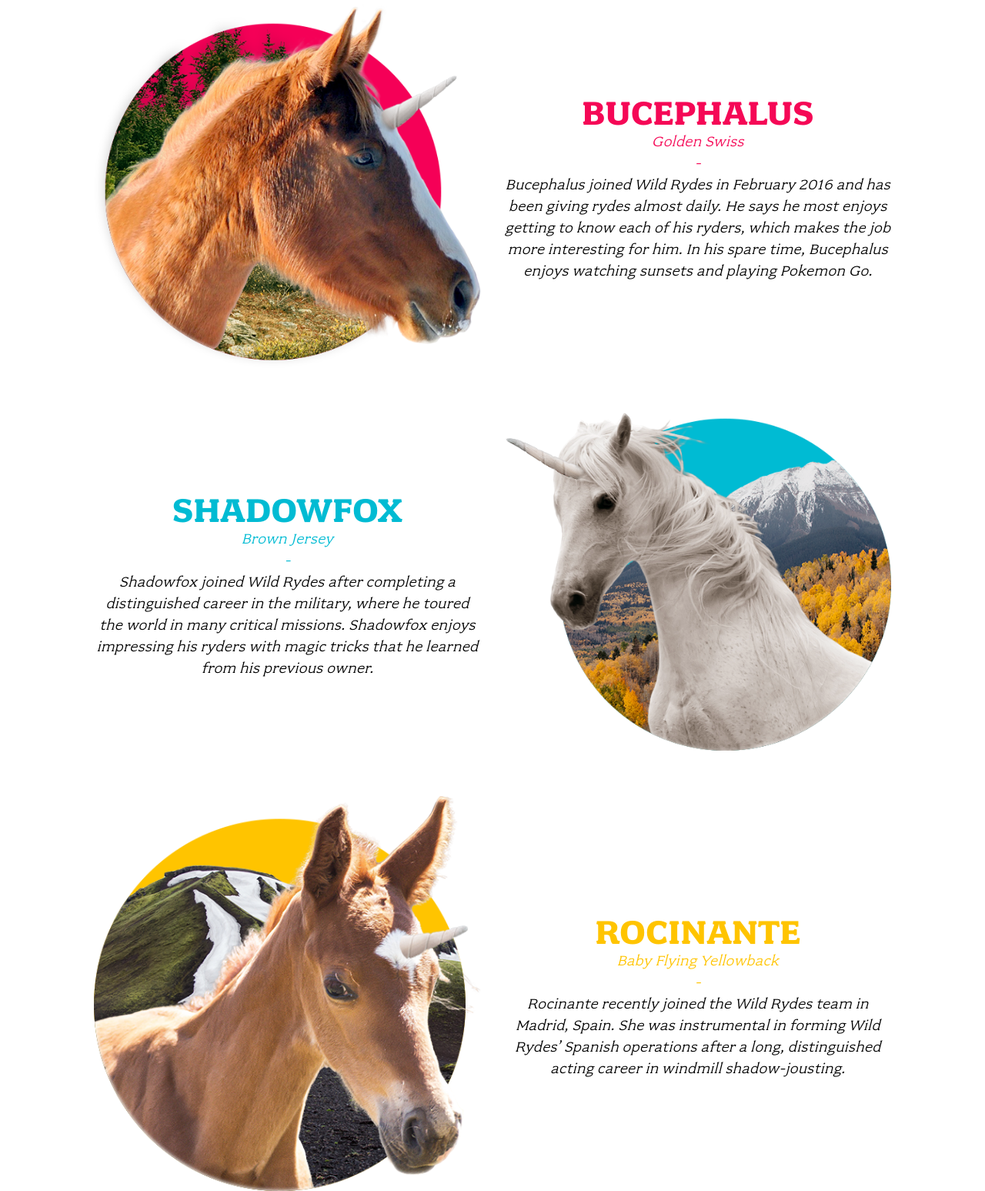
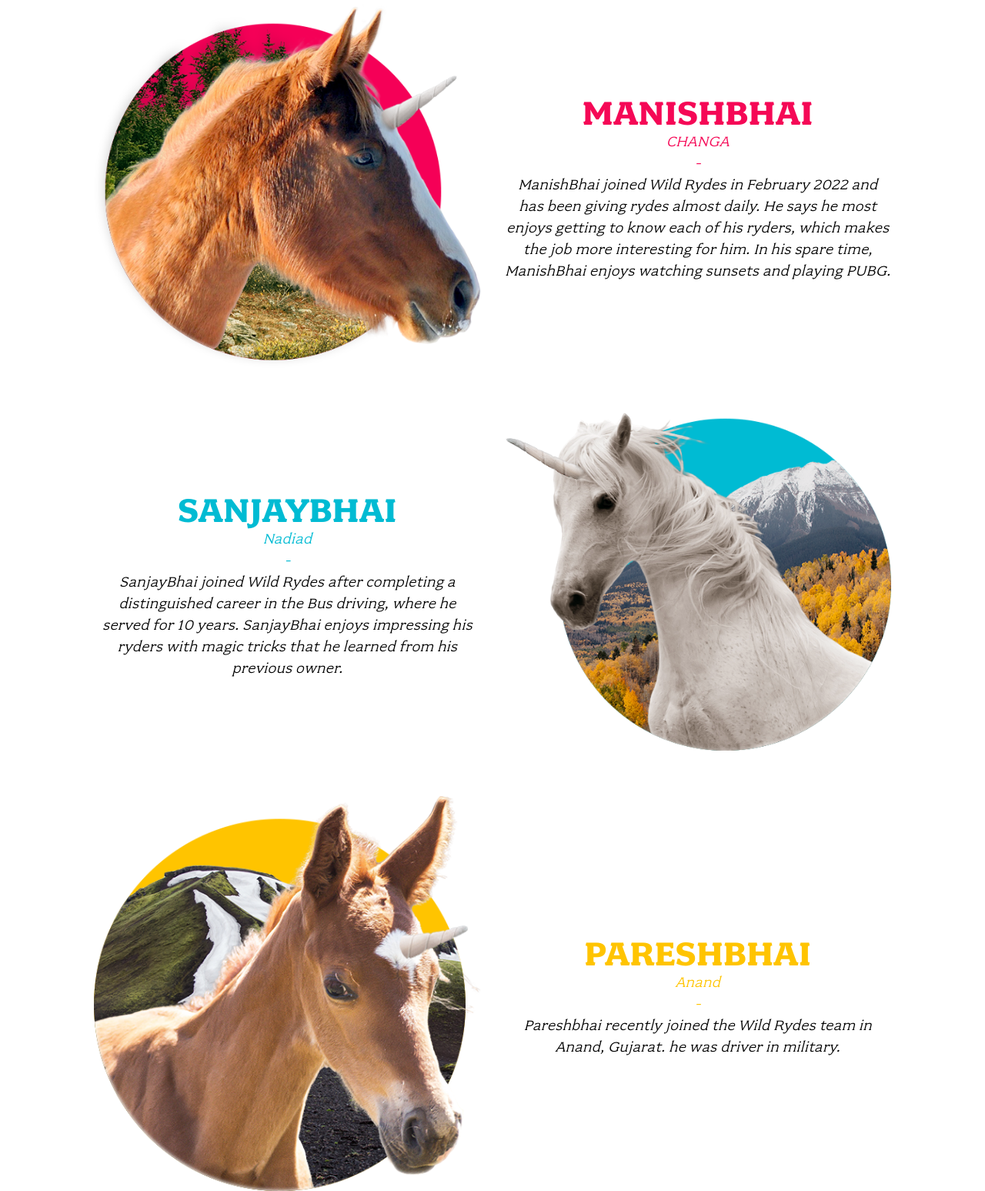
Before and after one commit to Dhruvv025/WildRydes, a plain HTML site: page unicorns.html in a window 1280 px wide. Shown: the part 869-2416 px from the top of the page at 77% size. Drawn offline with Linux system fonts and the light colour scheme.

Commit message:
Update unicorns.html

```diff
--- a/unicorns.html
+++ b/unicorns.html
@@ -55,10 +55,10 @@
         </div>
 
         <div class="columns medium-7 large-6 xlarge-5 xxlarge-4">
-          <h2 class="title">Bucephalus</h2>
-          <div class="subtitle">Golden Swiss</div>
+          <h2 class="title">ManishBhai</h2>
+          <div class="subtitle">CHANGA</div>
           <p class="content">
-            Bucephalus joined Wild Rydes in February 2016 and has been giving rydes almost daily. He says he most enjoys getting to know each of his ryders, which makes the job more interesting for him. In his spare time, Bucephalus enjoys watching sunsets and playing Pokemon Go.
+            ManishBhai joined Wild Rydes in February 2022 and has been giving rydes almost daily. He says he most enjoys getting to know each of his ryders, which makes the job more interesting for him. In his spare time, ManishBhai enjoys watching sunsets and playing PUBG.
           </p>
         </div>
       </div>
@@ -71,10 +71,10 @@
         </div>
 
         <div class="columns medium-7 medium-pull-5 large-6 large-pull-6 xlarge-5 xlarge-pull-5 xxlarge-4 xxlarge-offset-1">
-          <h2 class="title">Shadowfox</h2>
-          <div class="subtitle">Brown Jersey</div>
+          <h2 class="title">SanjayBhai</h2>
+          <div class="subtitle">Nadiad</div>
           <p class="content">
-            Shadowfox joined Wild Rydes after completing a distinguished career in the military, where he toured the world in many critical missions. Shadowfox enjoys impressing his ryders with magic tricks that he learned from his previous owner.
+            SanjayBhai joined Wild Rydes after completing a distinguished career in the Bus driving, where he served for 10 years. SanjayBhai enjoys impressing his ryders with magic tricks that he learned from his previous owner.
           </p>
         </div>
       </div>
@@ -87,10 +87,10 @@
         </div>
 
         <div class="columns medium-7 large-6 xlarge-5 xxlarge-4">
-          <h2 class="title">Rocinante</h2>
-          <div class="subtitle">Baby Flying Yellowback</div>
+          <h2 class="title">Pareshbhai</h2>
+          <div class="subtitle">Anand</div>
           <p class="content">
-            Rocinante recently joined the Wild Rydes team in Madrid, Spain. She was instrumental in forming Wild Rydes’ Spanish operations after a long, distinguished acting career in windmill shadow-jousting.
+            Pareshbhai recently joined the Wild Rydes team in Anand, Gujarat. he was driver in military.
           </p>
         </div>
       </div>
```
